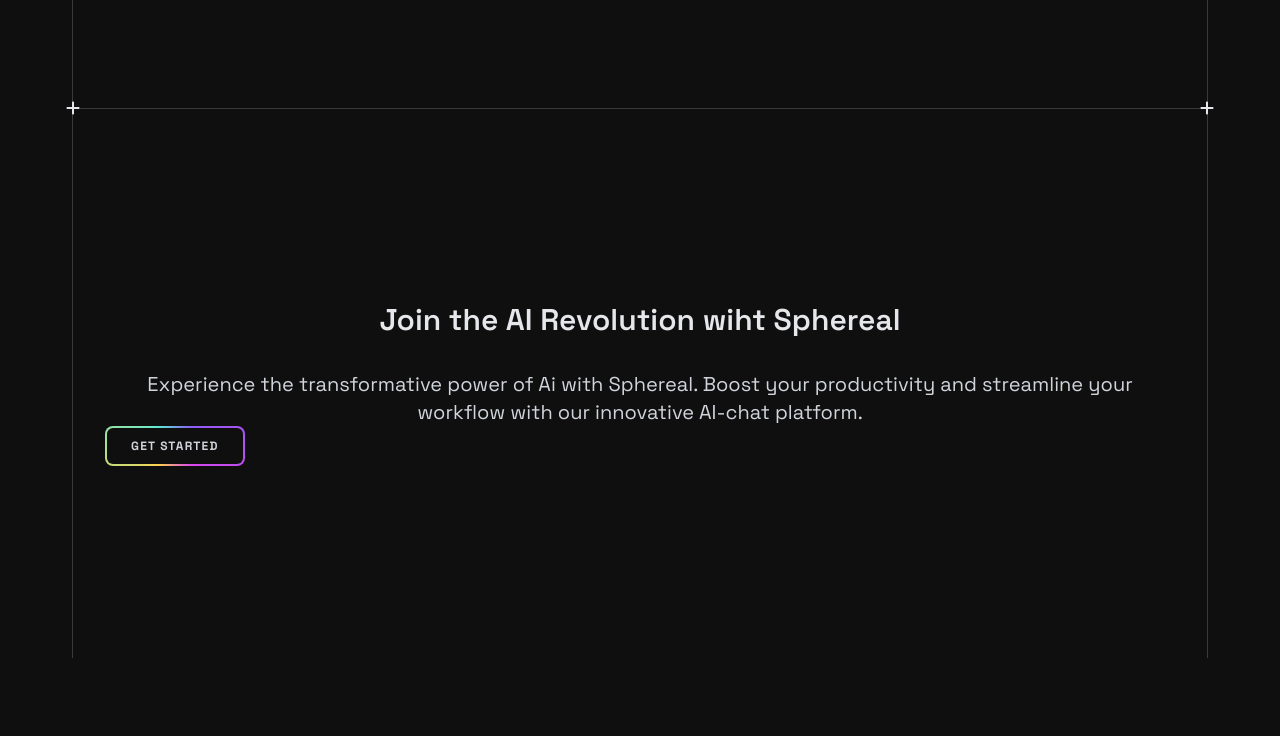
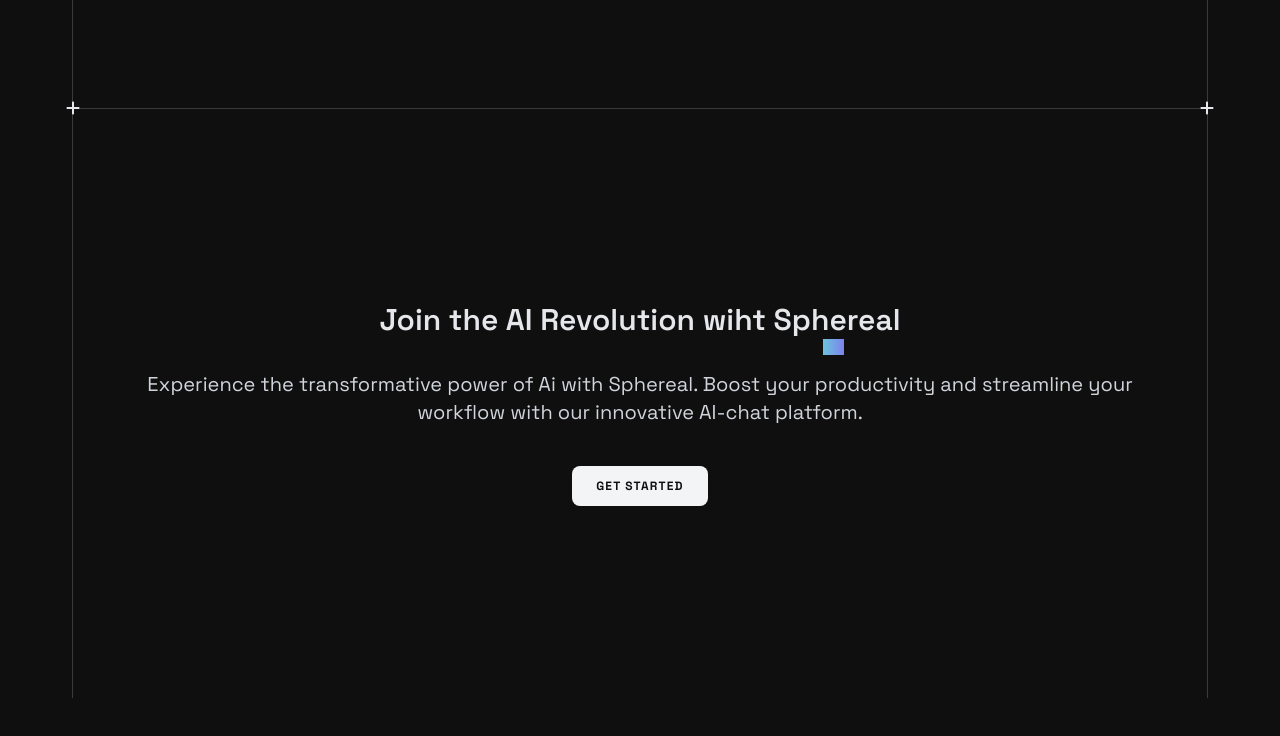
Before and after one commit to Jisap/next14-futuristicAiSaaS-landinPage, a Next.js app: page / in a window 1280 px wide. Shown: the part 4618-5354 px from the top of the page. Built offline with nearby package versions, Linux system fonts and the light colour scheme; grey boxes are pictures that could not be loaded.

Commit message:
callToAction

```diff
--- a/src/sections/CallToAction.tsx
+++ b/src/sections/CallToAction.tsx
@@ -1,6 +1,7 @@
 import { SectionBorder } from "@/components/SectionBorder";
 import { SectionContent } from "./SectionContent";
 import { Button } from "@/components/Button";
+import underlineImage from '@/assets/images/underline.svg?url';
 
 
 export const CallToAction = () => {
@@ -10,13 +11,27 @@
         <SectionBorder borderTop>
           <SectionContent>
             <h2 className="text-gray-200 font-semibold text-3xl text-center leading-tight">
-              Join the AI Revolution wiht <span>Sphereal</span>
+              Join the AI Revolution wiht
+              <span className="relative">
+                <span> Sphereal</span>
+                <span
+                  className="absolute top-full left-0 w-full h-4 linear-gradient"
+                  style={{
+                    maskImage:`url(${underlineImage.src})`,
+                    maskSize: "contain",
+                    maskPosition: "center",
+                    maskRepeat: "no-repeat"
+                  }}
+                ></span>
+              </span>
             </h2>
             <p className="text-center text-xl mt-8">
               Experience the transformative power of Ai with Sphereal. Boost your productivity and
               streamline your workflow with our innovative AI-chat platform.
             </p>
-            <Button>Get Started</Button>
+            <div className="flex justify-center mt-10">
+              <Button variant="secondary">Get Started</Button>
+            </div>
           </SectionContent>
         </SectionBorder>
       </div>
```
